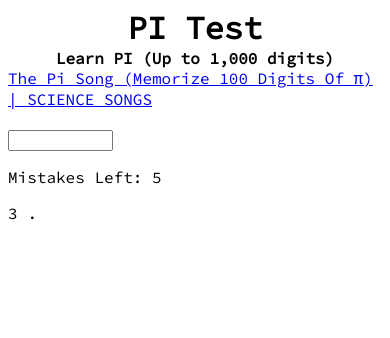
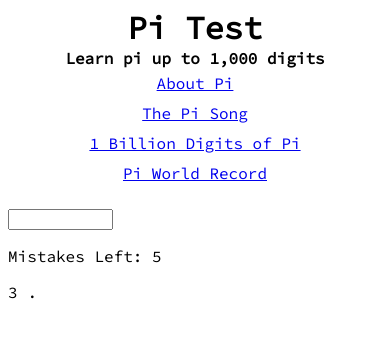
Before and after one commit to Great-Stuff/pi-test, a plain HTML site: page index.html in a window 390 px wide. Drawn offline with Linux system fonts and the light colour scheme.

Commit message:
Add files via upload

```diff
--- a/index.html
+++ b/index.html
@@ -4,13 +4,21 @@
     <meta charset="UTF-8">
     <meta name="viewport" content="width=device-width, initial-scale=1.0">
     <link rel="stylesheet"href="https://fonts.googleapis.com/css2?family=Source+Code+Pro">
-    <title>PI Test</title>
+    <title>Pi Test</title>
     <link rel="stylesheet" href="style.css">
 </head>
 <body>
-    <h1 class="header">PI Test</h1>
-    <h4 class="subheader">Learn PI (Up to 1,000 digits)</h4>
-    <a href="https://www.youtube.com/watch?v=3HRkKznJoZA" target="_blank">The Pi Song (Memorize 100 Digits Of π) | SCIENCE SONGS</a>
+    <h1 class="header">Pi Test</h1>
+    <h4 class="subheader">Learn pi up to 1,000 digits</h4>
+    <div class="cool-links">
+        <a href="http://www.math.com/tables/constants/pi.htm">About Pi</a>
+        <span class="link-divider">|</span>
+        <a href="https://www.youtube.com/watch?v=3HRkKznJoZA" target="_blank">The Pi Song</a>
+        <span class="link-divider">|</span>
+        <a href="https://stuff.mit.edu/afs/sipb/contrib/pi/pi-billion.txt">1 Billion Digits of Pi</a>
+        <span class="link-divider">|</span>
+        <a href="https://www.guinnessworldrecords.com/news/2022/3/new-value-of-pi-calculated-by-swiss-university-at-over-62-billion-digits-694748">Pi World Record</a>
+    </div>
     <dialog class="retry">
         <h2>You got <span class="digits-correct"></span>/1,000 digits of Pi</h2>
         <button onclick="window.location.reload()">Retry</button>
@@ -21,7 +29,9 @@
         <br>
         <input type="text" size="10" class="main-input" oninput="checkGame(this)">
         <p class="mistake-wrapper">Mistakes Left: <span class="mistake-show">5</span></p>
-        <p class="pi-out">3.</p>
+        <div class="center-out">
+            <p class="pi-out">3.</p>
+        </div>
     </div>
 </body>
 <script src="index.js"></script>
--- a/style.css
+++ b/style.css
@@ -1,12 +1,19 @@
 body{
     font-family: "Source Code Pro", monospace;
     font-size: 12pt;
+    overflow-x: hidden;
+    scrollbar-width: 0px;
+}
+html::-webkit-scrollbar {
+    width: none;
 }
 .pi-out{
-    inline-size: calc(100vw - 15px);
+    inline-size: 100vw;
     overflow-wrap: break-word;
-    padding-right: 5px;
     letter-spacing: 10px;
+}
+.cool-links{
+    text-align: center;
 }
 .header, .subheader{
     text-align: center;
@@ -16,3 +23,15 @@ button{
     font-size: larger;
     font-family: "Source Code Pro", monospace;
 }
+
+@media screen and (max-width: 800px){
+    .link-divider{
+        display: none;
+    }
+    .cool-links{
+        display: grid;
+    }
+    a{
+        padding: 5px;
+    }
+}
```
